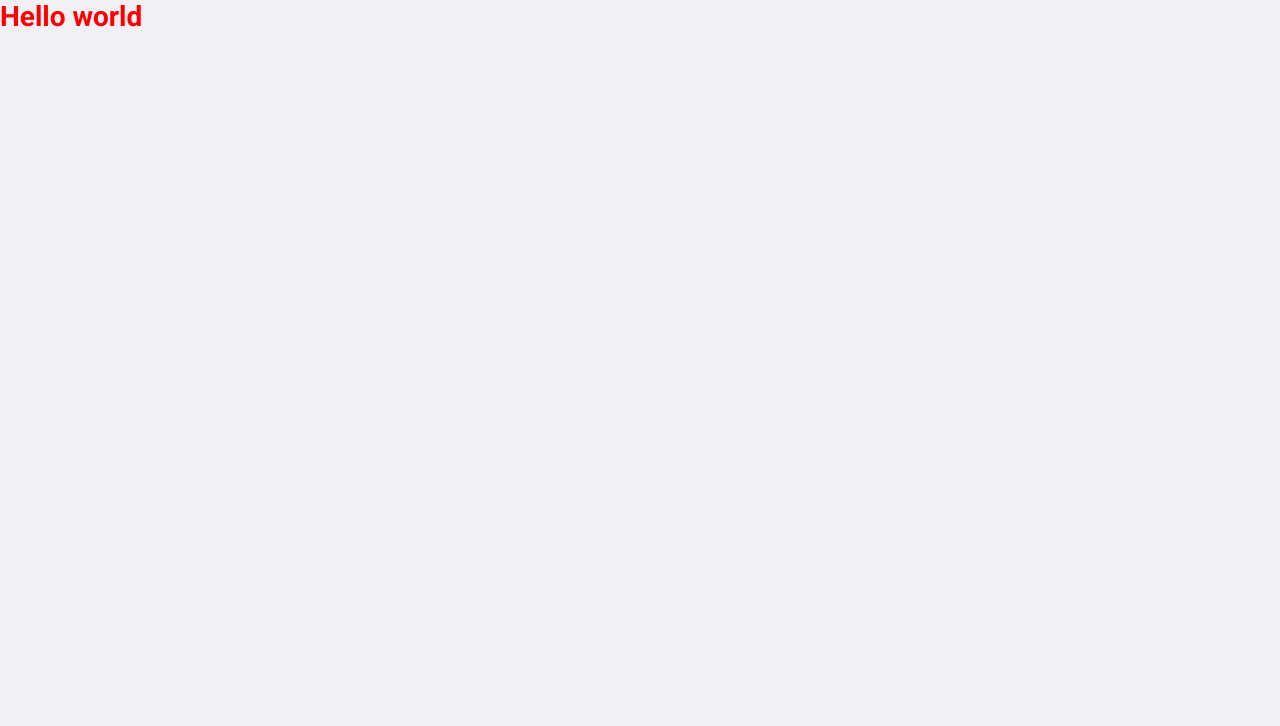
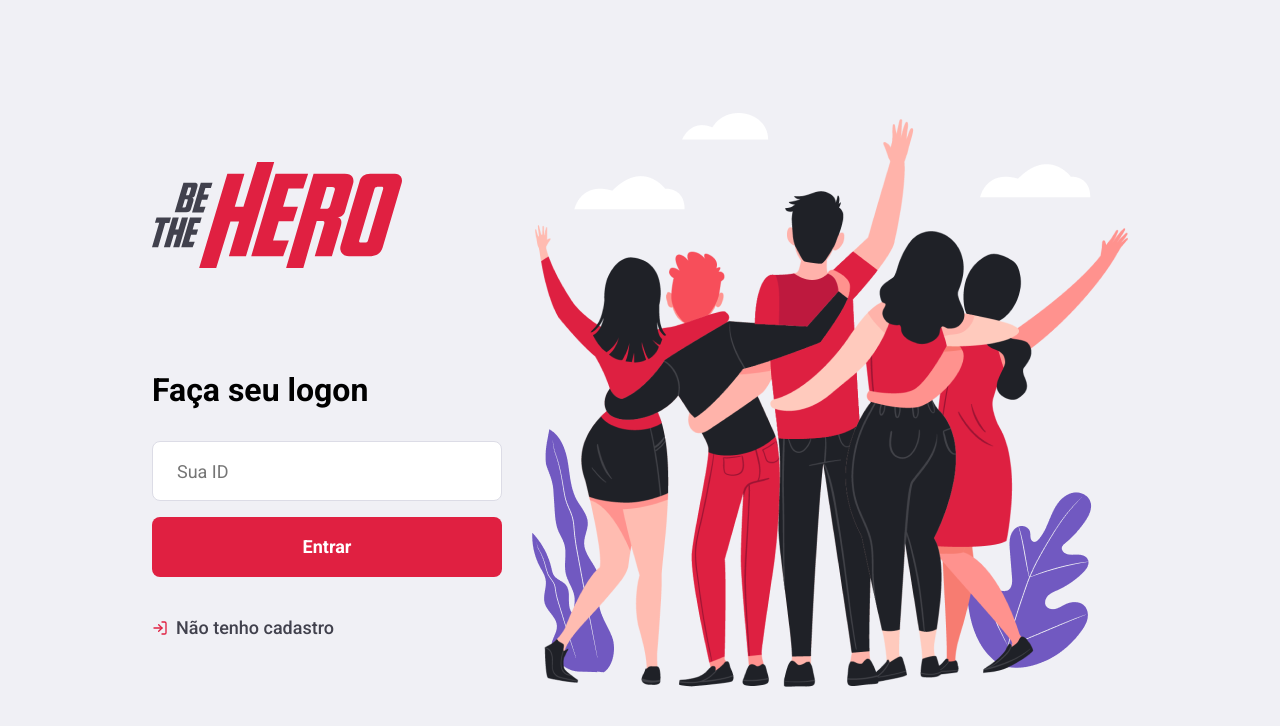
Before and after one commit to MarceloKo/OmniStack11.0, a React (Create React App) app in the folder frontend/: page / in a window 1280 px wide. Shown: the top 726 px of the page. Built offline with nearby package versions, Linux system fonts and the light colour scheme.

Commit message:
Conclusão pagina login

```diff
--- a/frontend/package.json
+++ b/frontend/package.json
@@ -8,6 +8,7 @@
     "@testing-library/user-event": "^12.8.3",
     "react": "^17.0.2",
     "react-dom": "^17.0.2",
+    "react-icons": "^4.3.1",
     "react-scripts": "4.0.3",
     "web-vitals": "^1.1.2"
   },
--- a/frontend/src/App.js
+++ b/frontend/src/App.js
@@ -6,7 +6,7 @@
 function App() {
 
   return (
-    <h1>Hello world</h1>
+    <Logon />
   );
 }
 
--- a/frontend/src/global.css
+++ b/frontend/src/global.css
@@ -20,3 +20,33 @@
 button{
     cursor: pointer;
 }
+
+form input{
+    width: 100%;
+    height: 60px;
+    color:#333;
+    border: 1px solid #dcdce6;
+    border-radius: 8px;
+    padding: 0 24px;
+}
+
+.button{
+    width:  100%;
+    height: 60px;
+    background: #e02041;
+    border: 0;
+    border-radius: 8px;
+    color: #fff;
+    font-weight: 700;
+    margin-top: 16px;
+    display: inline-block;
+    text-align: center;
+    text-decoration: none;
+    font-size: 18px;
+    line-height: 60px;
+    transition: filter 0.2s;
+}
+
+.button:hover{
+    filter: brightness(90%);
+}
--- a/frontend/src/pages/Logon/index.js
+++ b/frontend/src/pages/Logon/index.js
@@ -1,12 +1,32 @@
 import React from "react";
+import { FiLogIn } from 'react-icons/fi';
+
 import './styles.css';
+
+import logoImg from '../../assets/logo.svg';
+import heroesImg from '../../assets/heroes.png';
 
 
 
 export default function Logon() {
     return (
         <div className="logon-container">
+            <section className="form">
+                <img src={logoImg} alt="Be The Hero" />
 
+                <form>
+                    <h1>Faça seu logon</h1>
+                    <input placeholder="Sua ID" />
+                    <button className="button" type="submit">Entrar</button>
+
+                    <a href="/register">
+                        <FiLogIn size={16} color="#E02041" /> Não tenho cadastro
+
+                    </a>
+                </form>
+            </section>
+
+            <img src={heroesImg} alt="Heroes"></img>
         </div>
     );
 }
--- a/frontend/src/pages/Logon/styles.css
+++ b/frontend/src/pages/Logon/styles.css
@@ -1,3 +1,39 @@
-h1{
-    color: red;
+.logon-container{
+    width: 100%;
+    max-width: 1120px;
+    height: 100vh;
+    margin: 0 auto;
+    display: flex;
+    align-items: center;
+    justify-content: center;
 }
+
+.logon-container section.form{
+    width: 100%;
+    max-width: 350px;
+    margin-right: 30px;
+}
+
+.logon-container section.form form{
+    margin-top: 100px;
+}
+.logon-container section.form h1{
+    font-size: 32px;
+    margin-bottom: 32px;
+}
+.logon-container section.form a{
+    display: flex;
+    align-items: center;
+    margin-top: 40px;
+    color: #41414d;
+    text-decoration: none;
+    font-size: 18px;
+    font-weight: 500;
+    transition: opacity 0.2s;
+}
+.logon-container section.form a svg{
+    margin-right: 8px;
+}
+.logon-container section.form a:hover{
+    opacity: 0.8;
+}
```
Also changed, not shown: 1 other file (tests, documents, lock files or other folders).
